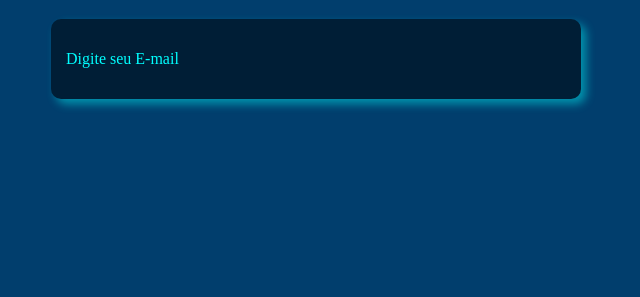
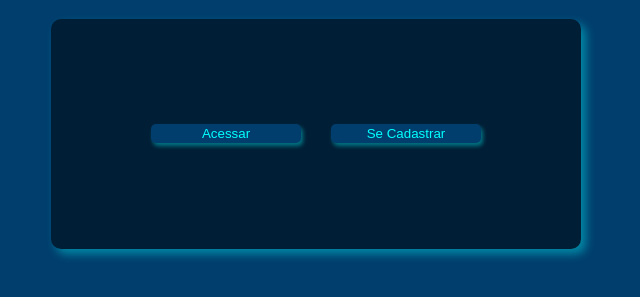
Before and after one commit to J-antoni0/Projeto-Pessoal-03, a plain HTML site: page E.E.L/index.html in a window 1280 px wide. Shown: the part 61-358 px from the top of the page, without its empty margins (324-964 px from the left). Drawn offline with Linux system fonts and the light colour scheme.

Commit message:
Configurações e estilo
- Adicionado estilo e configurado posições de alguns elementos .

```diff
--- a/E.E.L/index.css
+++ b/E.E.L/index.css
@@ -8,12 +8,42 @@ header {
 
 }
 
+#areainicial {
+    display: flex;
+    justify-content: center;
+    gap: 30px; /* Espaço entre os botões */
+
+}
 section {
+    display: flex;
     background-color: #001e36;
-    box-shadow: 5px 5px 10px #00ffff73;
+    box-shadow: 5px 5px 10px  #00ffff63;
     border-radius: 10px;
     padding: 15px;
     width: 500px;
     margin: auto;
     color: #00ffff;
+    text-align: center;
+    height: 200px;
+    align-items: center;
+    justify-content: center;
+
 }
+
+input{
+    box-shadow: 2px 3px 4px #00ffff63;
+    color: #00ffff;
+    background-color: #013e6d;
+    padding: 2px;
+    width: 150px;
+    border: none;
+    border-radius: 5px;
+    cursor: pointer;
+    transition: background-color 0.3s;
+
+}
+
+input:hover {
+    color: #001e36;
+    background-color: #00ffff63;
+}
--- a/E.E.L/index.html
+++ b/E.E.L/index.html
@@ -15,8 +15,9 @@
         <h1>Seja Bem-Vindo(a) ao Sistema</h1>
     </header>
     <section>
-        <div>
-            <p>Digite seu E-mail</p>
+        <div id="areainicial">
+            <input type="button" value="Acessar">
+            <input type="button" value="Se Cadastrar">
         </div>
     </section>
 </body>
```
